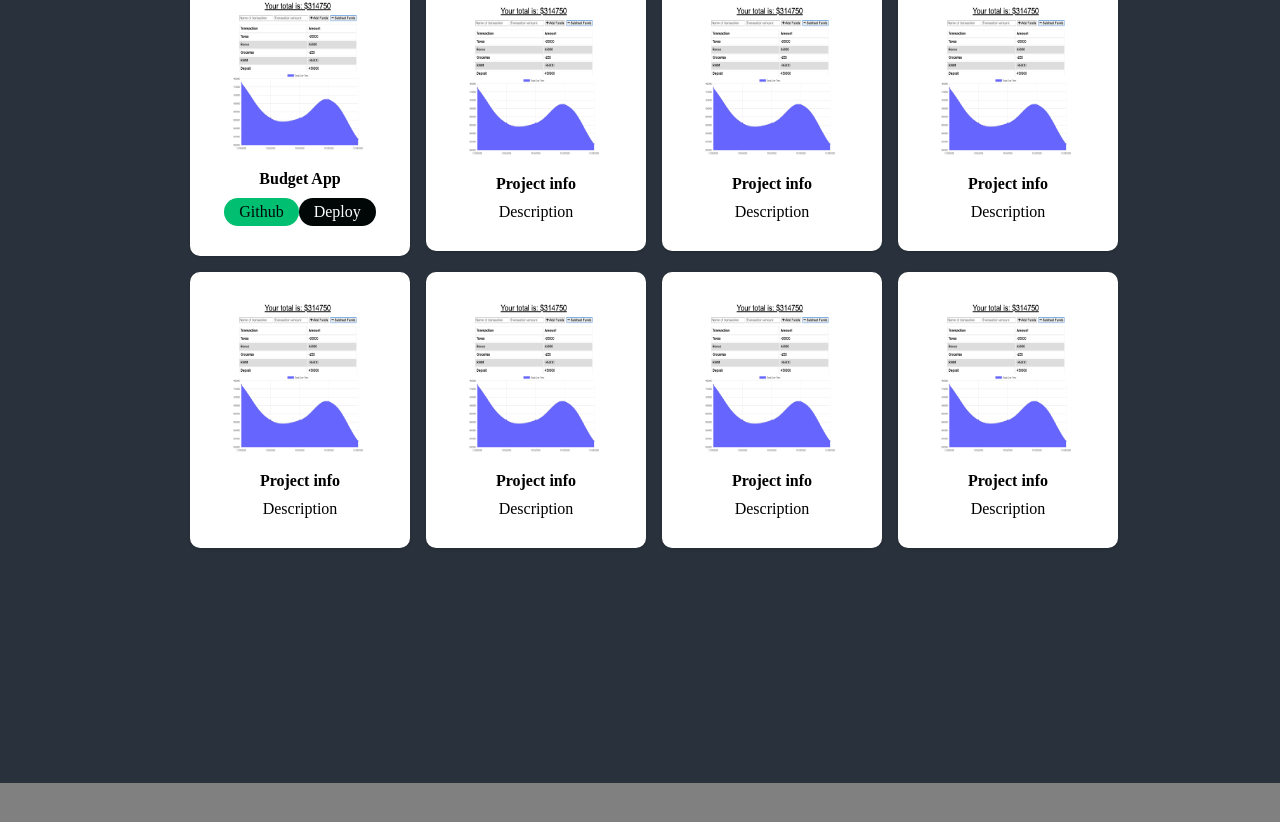
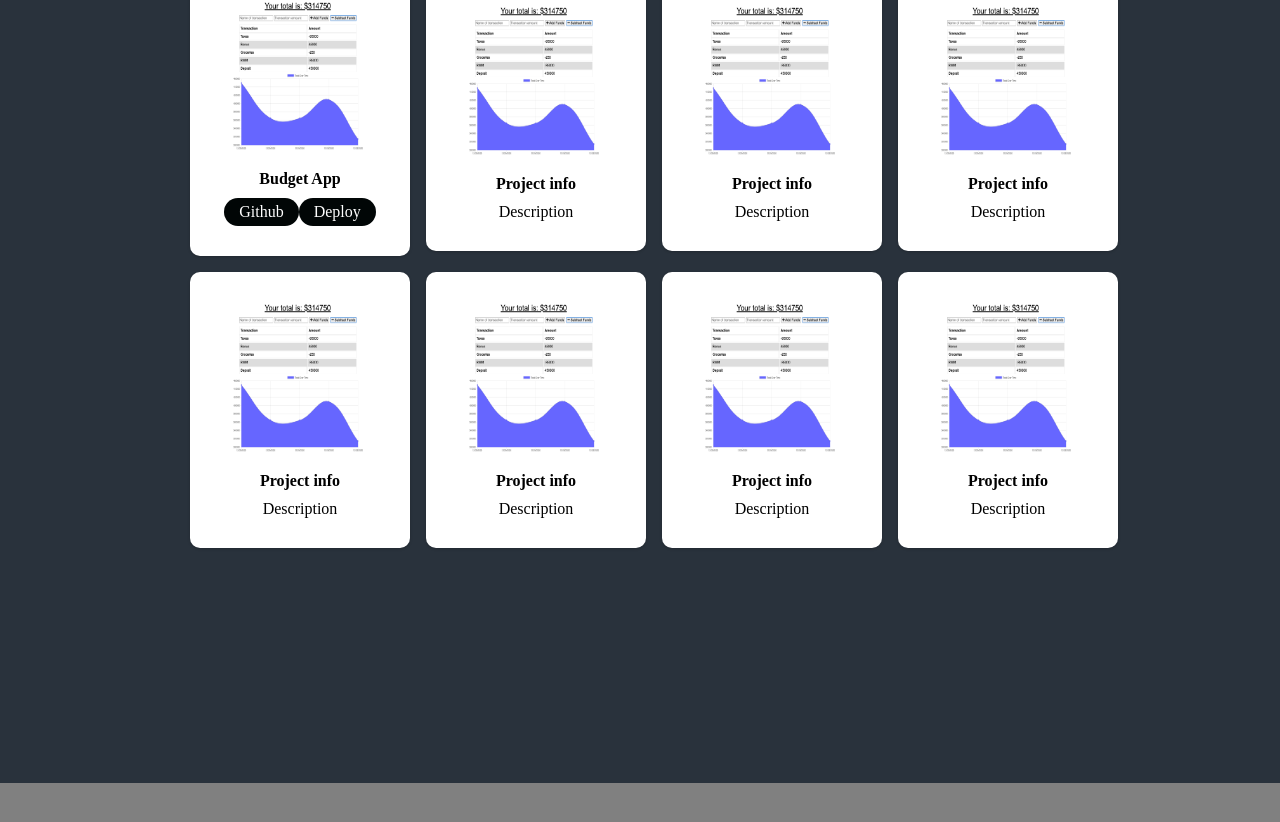
Before and after one commit to DevVlady/DevVlady_Portfolio, a React (Create React App) app: page / in a window 1280 px wide. Shown: the part 2757-3579 px from the top of the page. Built offline with nearby package versions, Linux system fonts and the light colour scheme; a web font is replaced by a local one.

Commit message:
Styled the buttons so that they both change background and text color on hover.

```diff
--- a/src/components/Projects/Projects.jsx
+++ b/src/components/Projects/Projects.jsx
@@ -26,8 +26,8 @@ const Projects = () => {
                             onClick={event => window.location.href='https://github.com/DevVlady/Progressive_Budget'}
                             onMouseEnter={onHover}
                             onMouseLeave={onHover}
-                            primary='true'
-                            dark='true'
+                            // primary='false'
+                            // dark='true'
                             spy={true}
                             // exact='true'
                             // offset={-80}
```
